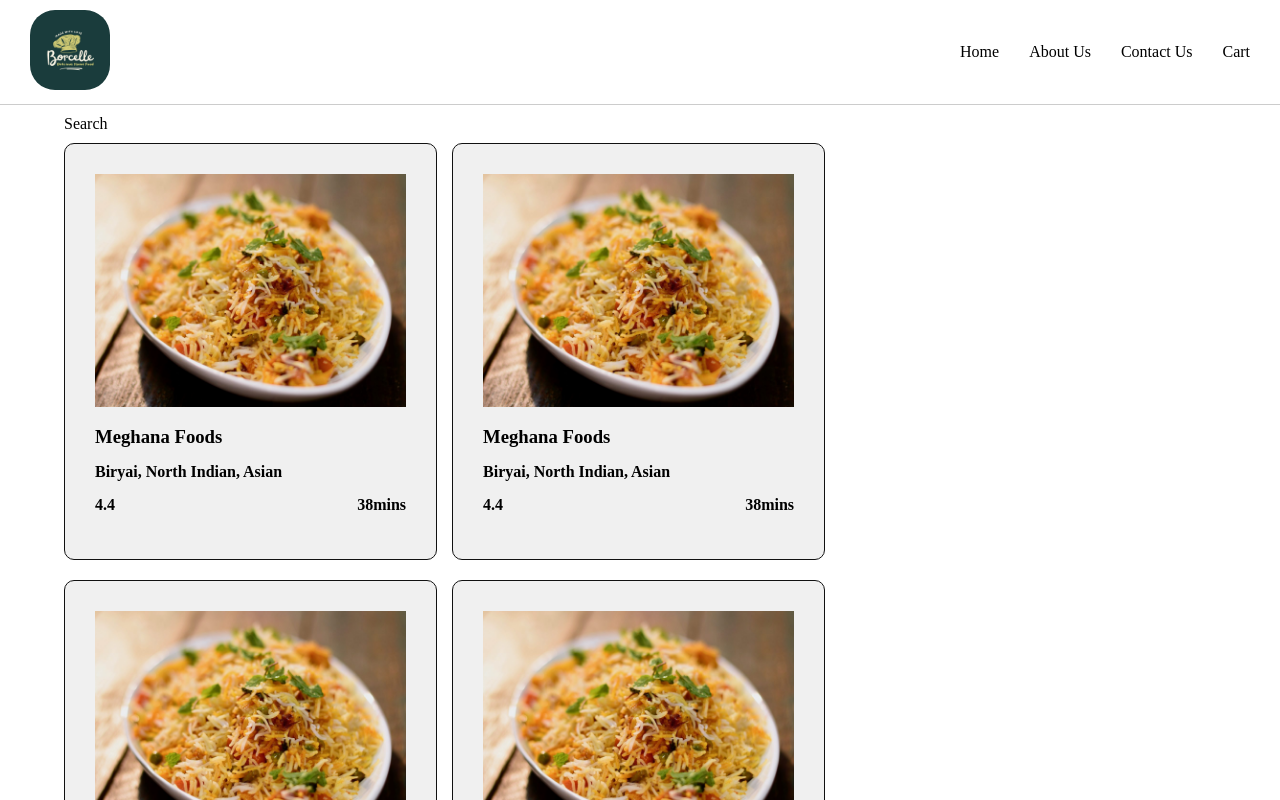
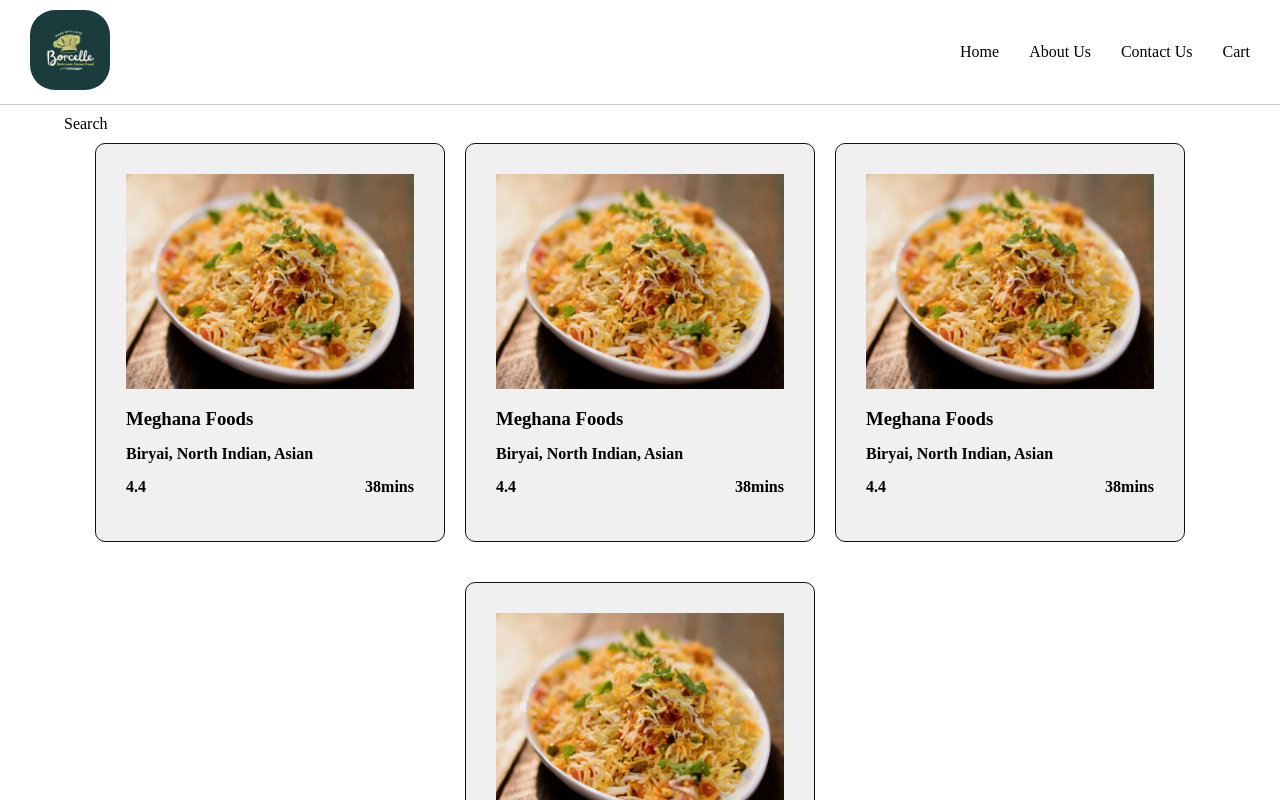
Before and after one commit to bhargavgopal-lanke/React-New, a React (Vite) app: page / in a window 1280 px wide. Built offline with nearby package versions, Linux system fonts and the light colour scheme.

Commit message:
flex properties added.

```diff
--- a/App.css
+++ b/App.css
@@ -48,7 +48,8 @@
 .res-container {
     display: flex;
     flex-wrap: wrap;
-
+    gap: 20px;
+    justify-content: center;
 }
 
 .res-container .res-card:hover {
@@ -58,11 +59,10 @@
 }
 
 .res-container .res-card {
-  width: 27%;
+  flex-basis: 25%;
   border: 1px solid #111;
   border-radius: 10px;
   padding: 30px;
-  margin-right: 15px;
   background-color: #f0f0f0;
   margin-bottom: 20px;
 }
```
